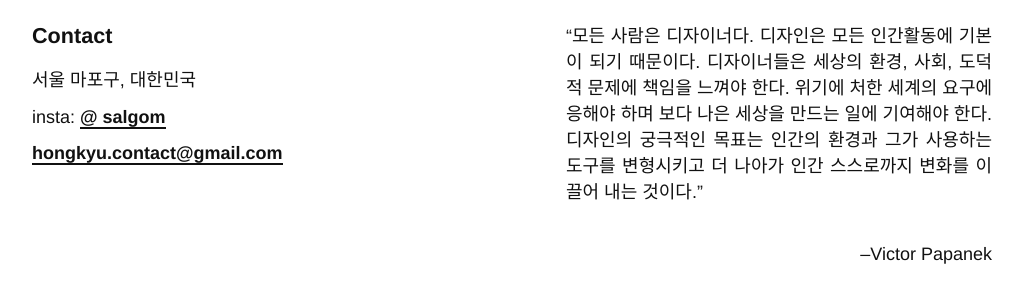
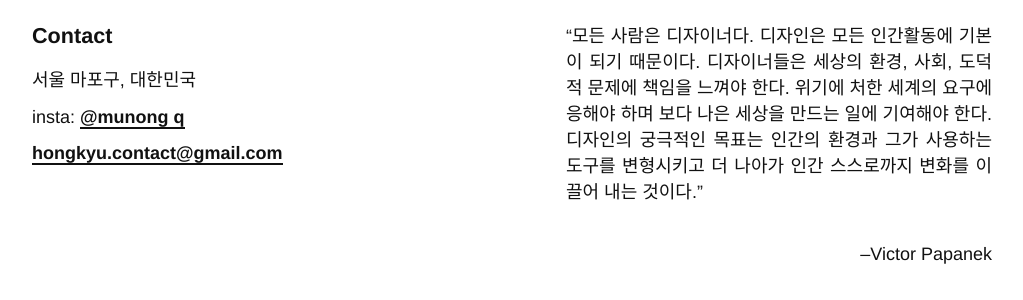
Before and after one commit to se-daan/daan.github.io, a Jekyll site: the page built from index.html, in a window 1280 px wide and 900 px high, scrolled down 4232 px. Shown: the part 407-707 px from the top of the window, without its empty margins (128-1151 px from the left). Built offline with Jekyll 4.4.1, drawn with Linux system fonts in a browser that asks for light colours.

Commit message:
Update footer.html

```diff
--- a/_includes/footer.html
+++ b/_includes/footer.html
@@ -45,7 +45,7 @@
       <ul class="list-reset">
         <li class="en_f">Mapo-gu, Seoul, South Korea</li>
         <li class="kr_f">서울 마포구, 대한민국</li>
-        <li>insta: <span onclick="location.href='https://www.instagram.com/_salgom_/'" style="cursor:pointer;" class="link-span">@ salgom </span></li>
+        <li>insta: <span onclick="location.href='https://www.instagram.com/munong_q/'" style="cursor:pointer;" class="link-span">@munong q</span></li>
         <li><span onclick="location.href='mailto:hongkyu.contact@gmail.com'" style="cursor:pointer;" class="link-span">hongkyu.contact@gmail.com</span></li>
       </ul>
     </div> <!-- grid-item -->
```
